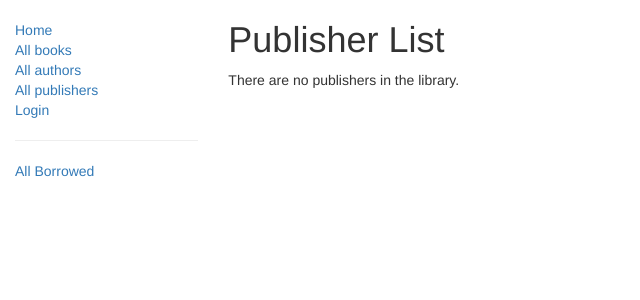
After one commit to Mafuirhelli/Praktika_Django, a Django app: page /catalog/publishers/ in a window 1280 px wide. The commit adds this page. Shown: the top 300 px of the page, without its empty margins (0-640 px from the left). Run offline with Django 5.2, Linux system fonts and the light colour scheme; data that the repository does not hold is empty; some libraries are stand-ins or nearby versions.

Commit message:
Publishers added (I was asked to enter the commit log in English, so here goes! commit!!!).

```diff
--- a/catalog/admin.py
+++ b/catalog/admin.py
@@ -36,6 +36,10 @@ class BookInstanceAdmin(admin.ModelAdmin):
         }),
     )
 
-@admin.register(Publisher)
+
 class PublisherAdmin(admin.ModelAdmin):
     list_display = ('name','city')
+    fields = ['name', 'city']
+    inlines = [BooksInline]
+
+admin.site.register(Publisher, PublisherAdmin)
--- a/catalog/templates/catalog/book_detail.html
+++ b/catalog/templates/catalog/book_detail.html
@@ -8,6 +8,7 @@
     </div>
     <div style="width: 50%">
       <p><strong>Author:</strong> <a href="{% url 'author-detail' book.author.pk %}">{{ book.author }}</a></p>
+      <p><strong>Publisher:</strong> <a href="{% url 'publisher-detail' book.publisher.pk %}">{{ book.publisher }}</a></p>
       <p><strong>Summary:</strong> {{ book.summary }}</p>
       <p><strong>ISBN:</strong> {{ book.isbn }}</p>
       <p><strong>Language:</strong> {{ book.language }}</p>
--- a/catalog/templates/catalog/book_list.html
+++ b/catalog/templates/catalog/book_list.html
@@ -8,7 +8,7 @@
 
       {% for book in book_list %}
       <li>
-        <a href="{{ book.get_absolute_url }}">{{ book.title }}</a> ({{book.author}})
+        <a href="{{ book.get_absolute_url }}">{{ book.title }}</a> ({{book.author}}) ({{book.publisher}})
       </li>
       {% endfor %}
 
--- /dev/null
+++ b/catalog/templates/catalog/publisher_list.html
@@ -0,0 +1,19 @@
+{% extends "base_generic.html" %}
+
+{% block content %}
+    <h1>Publisher List</h1>
+
+    {% if publisher_list %}
+    <ul>
+
+      {% for publisher in publisher_list %}
+      <li>
+        <a href="{{ publisher.get_absolute_url }}">{{ publisher.name }}</a> ({{publisher.city}})
+      </li>
+      {% endfor %}
+
+    </ul>
+    {% else %}
+      <p>There are no publishers in the library.</p>
+    {% endif %}
+{% endblock %}
--- a/catalog/urls.py
+++ b/catalog/urls.py
@@ -5,15 +5,21 @@ urlpatterns = [
     re_path(r'^$', views.index, name='index'),
     re_path(r'^books/$', views.BookListView.as_view(), name='books'),
     re_path(r'^book/(?P<pk>\d+)$', views.BookDetailView.as_view(), name='book-detail'),
+    re_path(r'^book/create/$', views.BookCreate.as_view(), name='book_create'),
+    re_path(r'^book/(?P<pk>\d+)/update/$', views.BookUpdate.as_view(), name='book_update'),
+    re_path(r'^book/(?P<pk>\d+)/delete/$', views.BookDelete.as_view(), name='book_delete'),
     re_path(r'^authors/$', views.AuthorListView.as_view(), name='authors'),
     re_path(r'^author/(?P<pk>\d+)$', views.AuthorDetailView.as_view(), name='author-detail'),
+    re_path(r'^author/create/$', views.AuthorCreate.as_view(), name='author_create'),
+    re_path(r'^author/(?P<pk>\d+)/update/$', views.AuthorUpdate.as_view(), name='author_update'),
+    re_path(r'^author/(?P<pk>\d+)/delete/$', views.AuthorDelete.as_view(), name='author_delete'),
+    re_path(r'^publishers/$', views.PublisherListView.as_view(), name='publishers'),
+    re_path(r'^publisher/(?P<pk>\d+)$', views.PublisherDetailView.as_view(), name='publisher-detail'),
+    re_path(r'^publisher/create/$', views.PublisherCreate.as_view(), name='publisher_create'),
+    re_path(r'^publisher/(?P<pk>\d+)/update/$', views.PublisherUpdate.as_view(), name='publisher_update'),
+    re_path(r'^publisher/(?P<pk>\d+)/delete/$', views.PublisherDelete.as_view(), name='publisher_delete'),
     re_path(r'^mybooks/$', views.LoanedBooksByUserListView.as_view(), name='my-borrowed'),
     re_path(r'^allbooks/$', views.AllLoanedBooksListView.as_view(), name='all-borrowed'),
     re_path(r'^book/(?P<pk>[-\w]+)/renew/$', views.renew_book_librarian, name='renew-book-librarian'),
-    re_path(r'^author/create/$', views.AuthorCreate.as_view(), name='author_create'),
-    re_path(r'^author/(?P<pk>\d+)/update/$', views.AuthorUpdate.as_view(), name='author_update'),
-    re_path(r'^author/(?P<pk>\d+)/delete/$', views.AuthorDelete.as_view(), name='author_delete'),
-    re_path(r'^book/create/$', views.BookCreate.as_view(), name='book_create'),
-    re_path(r'^book/(?P<pk>\d+)/update/$', views.BookUpdate.as_view(), name='book_update'),
-    re_path(r'^book/(?P<pk>\d+)/delete/$', views.BookDelete.as_view(), name='book_delete'),
+
 ]
--- a/catalog/views.py
+++ b/catalog/views.py
@@ -37,13 +37,6 @@ class BookListView(generic.ListView):
 
 class BookDetailView(generic.DetailView):
     model = Book
-
-class AuthorListView(generic.ListView):
-    model = Author
-    paginate_by = 10
-
-class AuthorDetailView(generic.DetailView):
-    model = Author
 
 class LoanedBooksByUserListView(LoginRequiredMixin,generic.ListView):
     model = BookInstance
@@ -104,13 +97,39 @@ class AuthorDelete(DeleteView):
     model = Author
     success_url = reverse_lazy('authors')
 
+class AuthorListView(generic.ListView):
+    model = Author
+    paginate_by = 10
+
+class AuthorDetailView(generic.DetailView):
+    model = Author
+
+class PublisherCreate(CreateView):
+    model = Publisher
+    fields = '__all__'
+
+class PublisherUpdate(UpdateView):
+    model = Publisher
+    fields = ['name','city']
+
+class PublisherDelete(DeleteView):
+    model = Publisher
+    success_url = reverse_lazy('publishers')
+
+class PublisherListView(generic.ListView):
+    model = Publisher
+    paginate_by = 10
+
+class PublisherDetailView(generic.DetailView):
+    model = Publisher
+
 class BookCreate(CreateView):
     model = Book
     fields = '__all__'
 
 class BookUpdate(UpdateView):
     model = Book
-    fields = ['title','author','summary','genre', 'cover']
+    fields = ['title','author','publisher', 'summary','genre', 'cover']
 
 class BookDelete(DeleteView):
     model = Author
```
Also changed, not shown: catalog/models.py (+12 -0 lines), catalog/templates/catalog/publisher_confirm_delete.html (added, +12 -0 lines), catalog/templates/catalog/publisher_detail.html (added, +15 -0 lines), catalog/templates/catalog/publisher_form.html (added, +11 -0 lines), db.sqlite3 (deleted).
